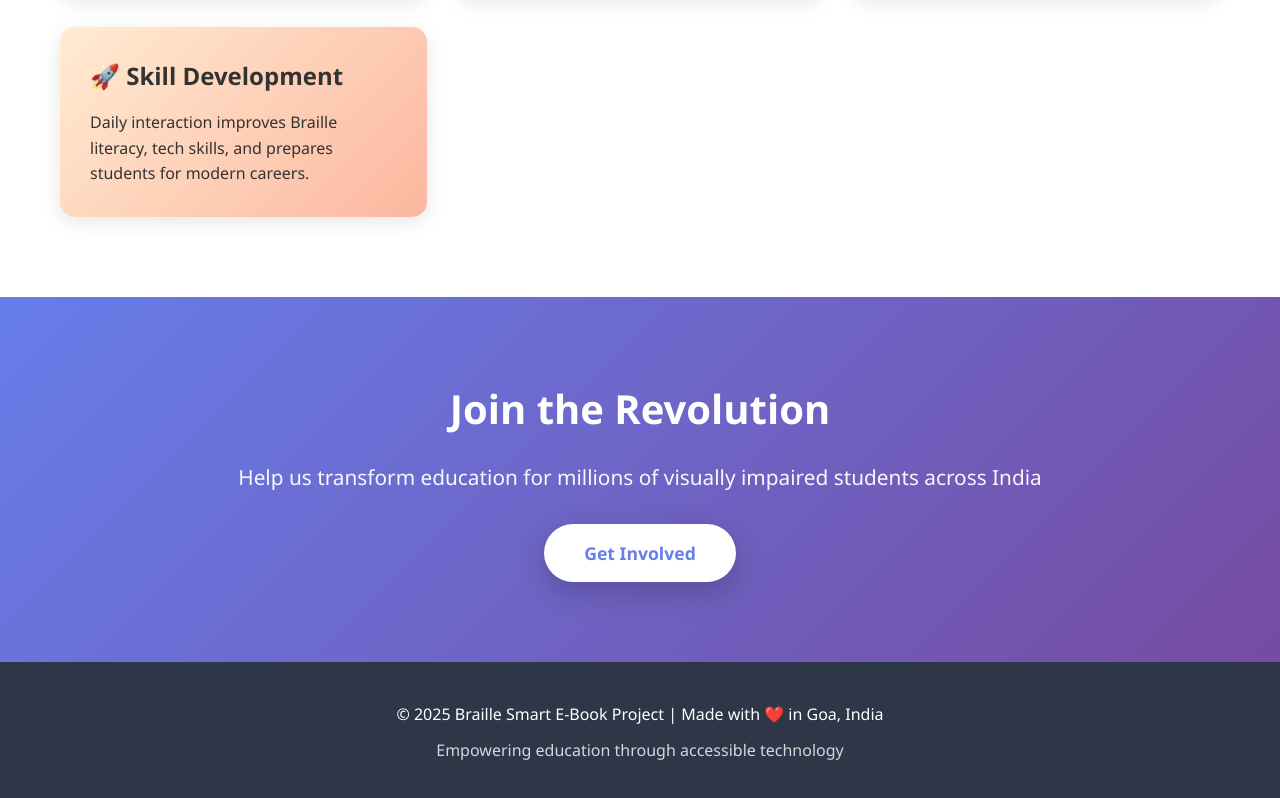
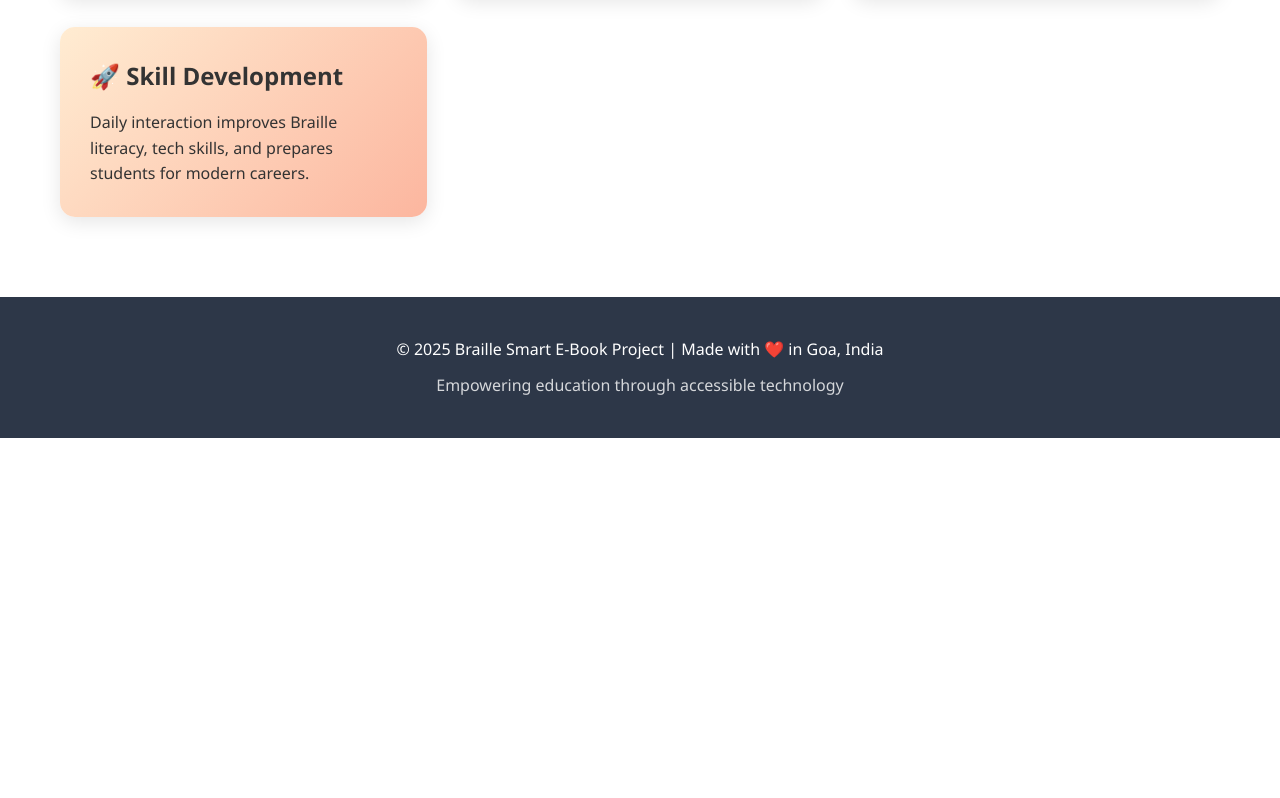
Before and after one commit to janproject38-a11y/braille-website, a plain HTML site: page index.html in a window 1280 px wide. Shown: the part 3967-4765 px from the top of the page. After the commit the page ends 4405 px from the top, so only its background shows below. Drawn offline with Linux system fonts and the light colour scheme.

Commit message:
Update index.html

```diff
--- a/index.html
+++ b/index.html
@@ -522,13 +522,6 @@
         </div>
     </section>
 
-    <!-- Final CTA -->
-    <section class="final-cta">
-        <h2>Join the Revolution</h2>
-        <p>Help us transform education for millions of visually impaired students across India</p>
-        <a href="#" class="cta-button">Get Involved</a>
-    </section>
-
     <!-- Footer -->
     <footer>
         <p>&copy; 2025 Braille Smart E-Book Project | Made with ❤️ in Goa, India</p>
```
